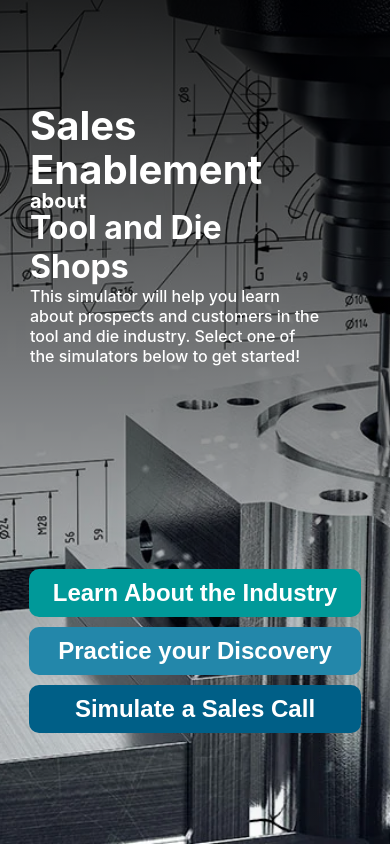
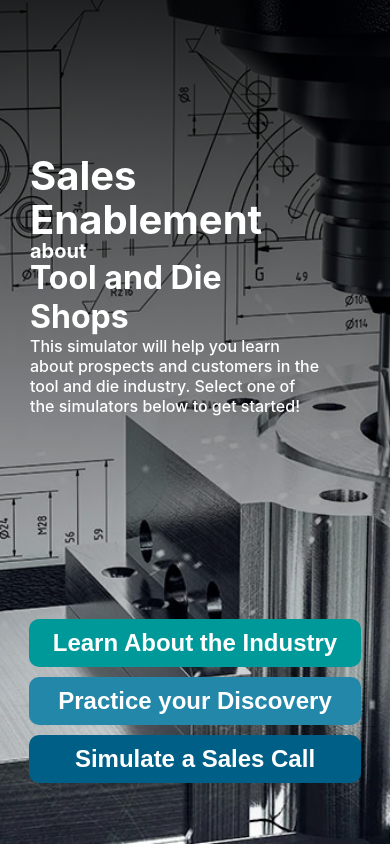
Before and after one commit to Shashhhh/plmenablement, a React (Create React App) app in the folder src/plm_enablement/: page / in a window 390 px wide. Built offline with nearby package versions, Linux system fonts and the light colour scheme.

Commit message:
adjusted homepage for mobile
shifted everything down on the homescreen for mobile

```diff
--- a/src/plm_enablement/src/home.css
+++ b/src/plm_enablement/src/home.css
@@ -83,10 +83,11 @@ border: none;
   background-color: #1c6c87;
   transition: 0.7s;
 }
-@media (min-width: 320px)
+@media (min-width: 320px) and (max-width: 767px)
 {
   /* Design for mobile devices*/
   .container {
+    margin-top: 50px;
     justify-content: space-around;
   }
   .welcomeText {
@@ -119,7 +120,7 @@ border: none;
 }
 }
 
-@media (min-width: 768px)
+@media (min-width: 768px) and (max-width: 1023px)
 {
   /* Design for tablet devices*/
   .container {
--- a/src/plm_enablement/src/screens/home_screen.js
+++ b/src/plm_enablement/src/screens/home_screen.js
@@ -16,7 +16,7 @@ export default function HomeScreen() {
         <div className="helperText">
           This simulator will help you learn about prospects and customers in the tool and die industry. Select one of the simulators below to get started!
         </div>
-        </div>
+      </div>
       <div className="bodyContainer">
       <div>
       <button className="MachinistButton" onClick={() => navigate('/chat?assistantChoice=Machinist')}>
```
